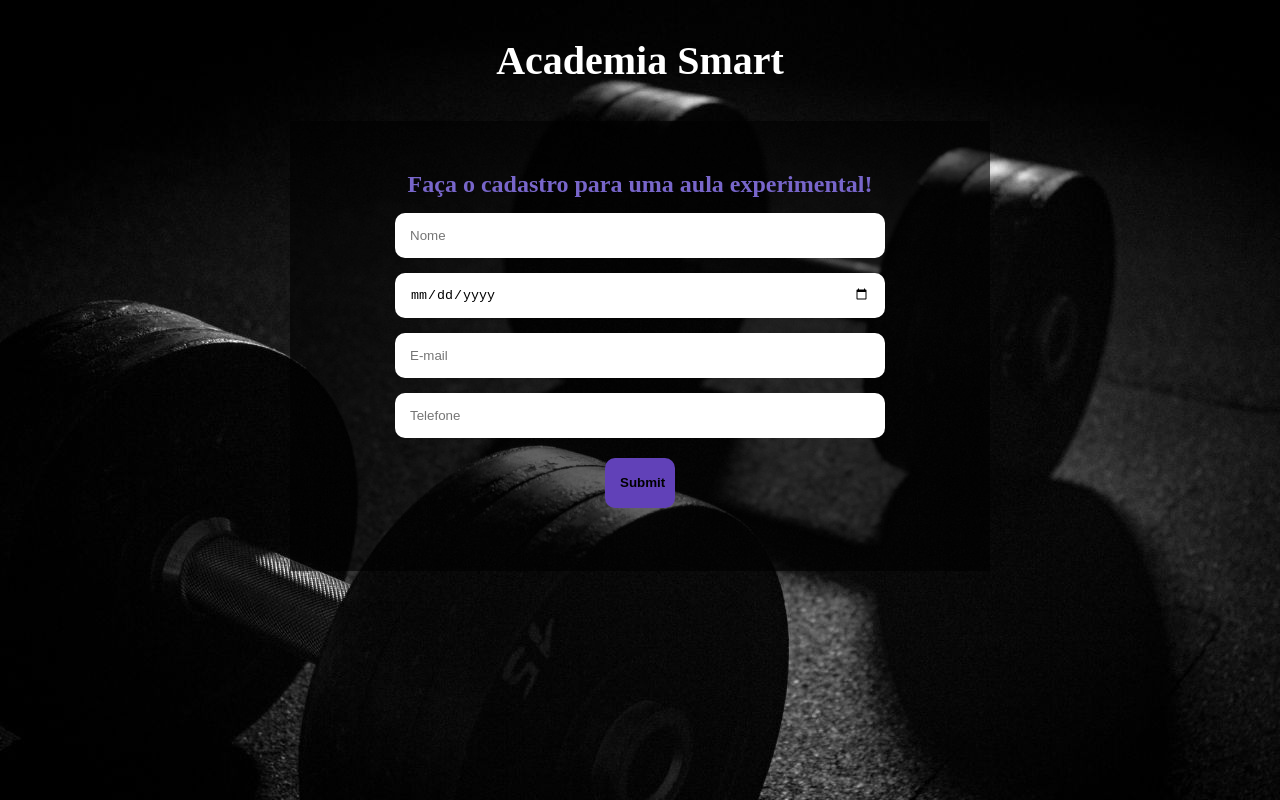
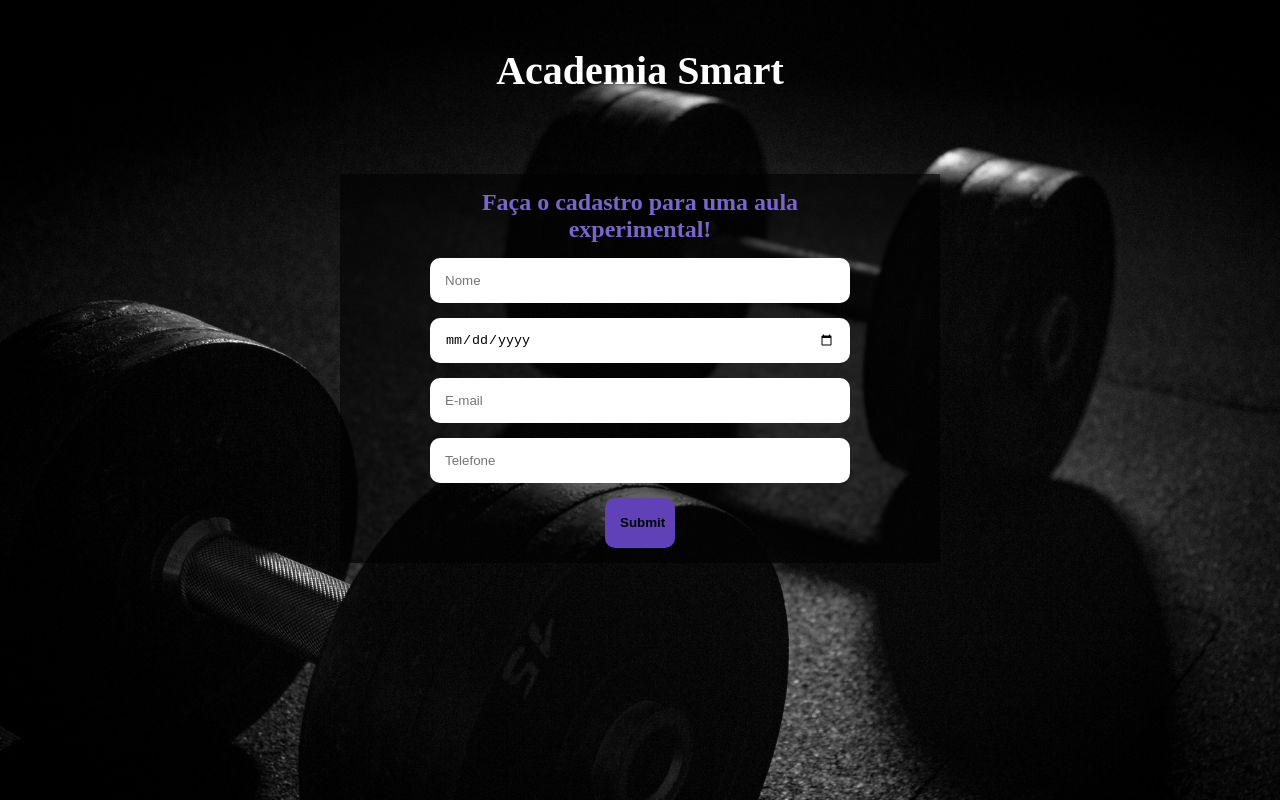
Before and after one commit to Dev-Stefany/Landing-Page---Academia, a plain HTML site: page index.html in a window 1280 px wide. Drawn offline with Linux system fonts and the light colour scheme; a web font is replaced by a local one.

Commit message:
centralizando

```diff
--- a/style.css
+++ b/style.css
@@ -15,13 +15,15 @@ body{
 }
 header{
     font-size: large;
+    text-align: center;
 }
 
 h1{
     text-align: center;
     font-size: 40px;
     font-family: northash;
-    padding: 10px;
+    padding: 20px;
+    margin-bottom: 60px;
 }
 h2{
     text-align: center;
@@ -29,21 +31,22 @@ h2{
 }
 main{
     background-color: rgba(0, 0, 0, 0.61);
-    height: 450px;
-    max-width: 700px;
-    margin: auto auto;
+    max-height: 600px;
+    max-width: 600px;
+    margin: auto;
+
 }
 form{
     display: flex;
     flex-direction: column;
     margin: auto;
     width: 70%;
-    padding-top: 50px;
 }
 form > h2{
     color: rgb(120, 102, 202);
     font-weight: bolder;
     margin: auto;
+    margin-top: 15px;
 }
 input[type=submit]{
     font-weight: bolder;
@@ -52,7 +55,10 @@ input[type=submit]{
     background-color: rgb(97, 65, 184);
     border: 10px;
     margin: auto;
-    margin-top: 20px;
+    margin-top: 15px;
+   margin-bottom: 15px;
+
+
 }
 input[type=submit]:hover{
     background-color: rgba(103, 103, 240, 0.781);
```
